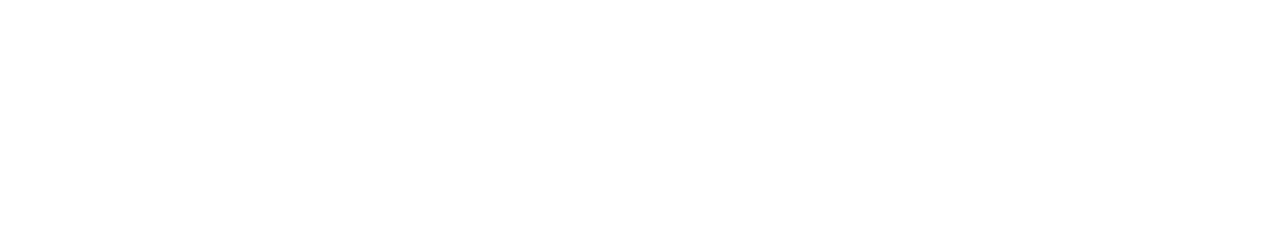
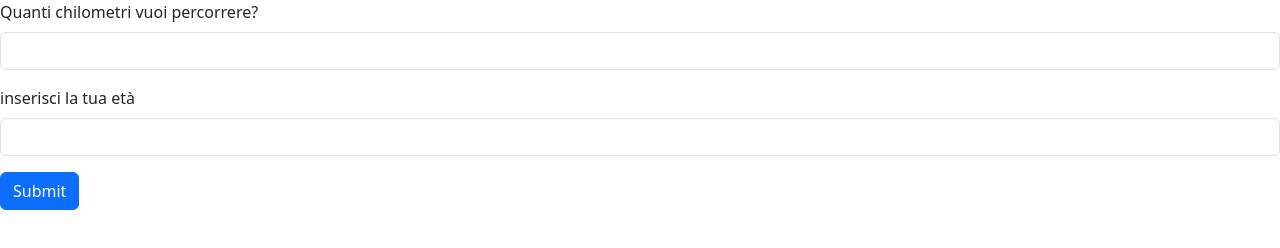
Before and after one commit to yamadicu/js-biglietto-treno, a plain HTML site: page index.html in a window 1280 px wide. Drawn offline with nearby package versions, Linux system fonts and the light colour scheme.

Commit message:
calcolo prezzo

```diff
--- a/assets/main.js
+++ b/assets/main.js
@@ -4,3 +4,15 @@
 // va applicato uno sconto del 20% per i minorenni
 // va applicato uno sconto del 40% per gli over 65.
 // L'output del prezzo finale va messo fuori in forma umana (con massimo due decimali, per indicare centesimi sul prezzo).
+
+function conferma(){
+
+    let chilometri = document.getElementById('chilometri').value;
+    const anni = document.getElementById('eta');
+
+    let prezzo = chilometri * 0.21;
+
+    document.writeln(`<p> Ciao, il prezzo del tuo biglietto è di: ${prezzo}€</p>`)
+
+
+}
--- a/index.html
+++ b/index.html
@@ -5,12 +5,39 @@
     <meta charset="UTF-8">
     <meta http-equiv="X-UA-Compatible" content="IE=edge">
     <meta name="viewport" content="width=device-width, initial-scale=1.0">
+
+    <!-- LINK -->
+    <link href="https://cdn.jsdelivr.net/npm/bootstrap@5.3.0-alpha1/dist/css/bootstrap.min.css" rel="stylesheet" integrity="sha384-GLhlTQ8iRABdZLl6O3oVMWSktQOp6b7In1Zl3/Jr59b6EGGoI1aFkw7cmDA6j6gD" crossorigin="anonymous">
+
     <title>Document</title>
 
 </head>
 
 <body>
 
+    <!-- <form> -->
+
+        <!-- CHILOMETRI DA PERCORRERE -->
+        <div class="mb-3">
+
+          <label for="chilometri" class="form-label">Quanti chilometri vuoi percorrere?</label>
+          <input type="text" class="form-control" id="chilometri" aria-describedby="chilometri">
+
+        </div>
+
+        <!-- ETA' -->
+        <div class="mb-3">
+          <label for="eta" class="form-label">inserisci la tua età</label>
+          <input type="text" class="form-control" id="eta">
+        </div>
+
+        <button type="submit" class="btn btn-primary" onclick="conferma()">Submit</button>
+
+    <!-- </form> -->
+
+    <!-- LINK JAVA -->
+    <script src="https://cdn.jsdelivr.net/npm/bootstrap@5.3.0-alpha1/dist/js/bootstrap.bundle.min.js" integrity="sha384-w76AqPfDkMBDXo30jS1Sgez6pr3x5MlQ1ZAGC+nuZB+EYdgRZgiwxhTBTkF7CXvN" crossorigin="anonymous"></script>
+
     <script src="./assets/main.js"></script>
 
 </body>
```
